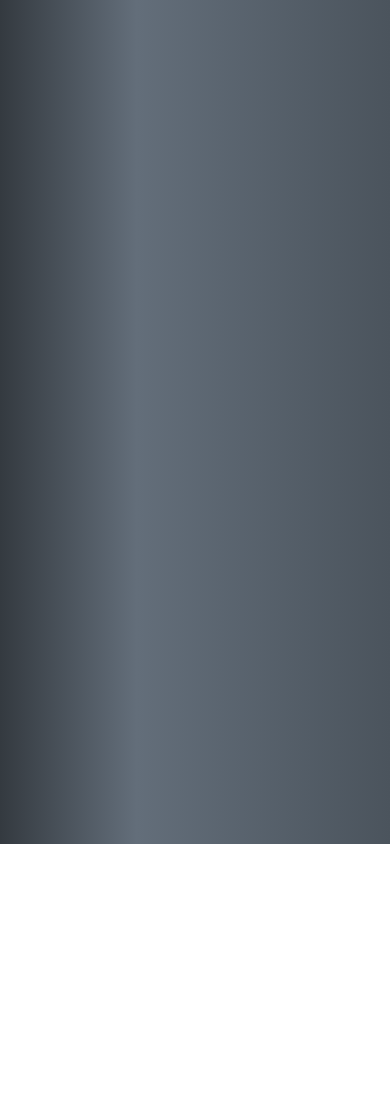
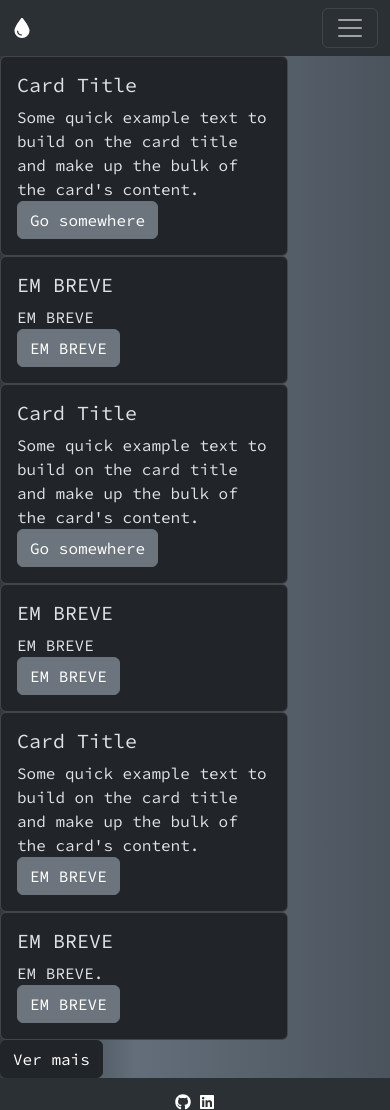
Before and after one commit to GabrielGotinha/PortFolio-att, a React (Vite) app: page /projetos in a window 390 px wide. Before the commit this address had no page. Before the commit the page ends 844 px from the top, so only its background shows below. Built offline with nearby package versions, Linux system fonts and the light colour scheme.

Commit message:
deixando responsivo

```diff
--- a/src/components/Cardcont.jsx
+++ b/src/components/Cardcont.jsx
@@ -6,7 +6,7 @@ export default function Cardcont () {
     return(
         <>
 
-          <div className="card bg-[#1C1F23] text-[#AABFD2] max-w-2xl shadow-[#1C1F23] shadow-lg">
+          <div className="card bg-[#1C1F23] text-[#AABFD2] max-w-4xl shadow-[#1C1F23] shadow-lg">
             <div className="card-body">
             Com amor a tecnologia resolvi entrar no Desenvolvimento Web. Desde os meus 12 anos sempre assistia videos no youtube de programação. Quando completei meus 17 decidir aprender programação, e hoje estou sempre estudando mais e melhorando. Busco crecer profissionalmente e também como pessoa, quero evoluir em carreira e alcançar minhas metas.
             </div>
--- a/src/components/Footer.jsx
+++ b/src/components/Footer.jsx
@@ -4,7 +4,7 @@ import { FaLinkedin } from "react-icons/fa";
 export default function Footer () {
     return (
         <>
-        <div className="fixed-bottom ">
+        <div className=" mt-9">
 
             <footer bg="dark" data-bs-theme="dark" className="h-16  bg-body-tertiary">
 
--- a/src/components/Navbar3.jsx
+++ b/src/components/Navbar3.jsx
@@ -19,7 +19,9 @@ export default function Navbar3 () {
           <Nav className="me-auto gap-3">
             <Link to="/"><Nav className='text-gray-400 mt-2 font-semibold hover:text-gray-200'>Home</Nav></Link>
             <Link to="competencias"><Nav className='text-gray-400 mt-2 font-semibold hover:text-gray-200'>Competencias</Nav></Link>
+            <Link to="projetos"><Nav className='text-gray-400 mt-2 font-semibold hover:text-gray-200'>Projetos</Nav></Link>
             <Link to="contato"><Nav className='text-gray-400 mt-2 font-semibold hover:text-gray-200'>Contato</Nav></Link>
+
             <NavDropdown title="Sobre" className='font-semibold' id="basic-nav-dropdown">
 
               <NavDropdown.Item href="https://www.linkedin.com/in/gabriel-angello" target='_blank'>
--- a/src/main.jsx
+++ b/src/main.jsx
@@ -6,6 +6,7 @@ import { BrowserRouter, Routes, Route } from "react-router-dom";
 import Competencias from './pages/Competencias.jsx'
 import Contato from './pages/Contato.jsx'
 import Home from './pages/Home.jsx'
+import Projetos from './pages/Projetos.jsx';
 
 ReactDOM.createRoot(document.getElementById('root')).render(
   <React.StrictMode>
@@ -15,6 +16,7 @@ ReactDOM.createRoot(document.getElementById('root')).render(
           <Route path="/" element={<Home />}/>
           <Route path="competencias" element={<Competencias/>} />
           <Route path="contato" element={<Contato/>} />
+          <Route path="projetos" element={<Projetos/>} />
         </Route>
       </Routes>
     </BrowserRouter>
--- a/src/pages/Contato.jsx
+++ b/src/pages/Contato.jsx
@@ -4,11 +4,11 @@ import Card from 'react-bootstrap/Card';
 export default function Contato () {
     return (
         <>
-            <div className='ml-28 mt-24 flex justify-between '>
+            <div className=' mt-24 grid grid-cols-1 md:grid-cols-2 '>
                 <picture>
-                    <img src={Eu} className='w-52  rounded-full' alt="minha foto" />
+                    <img src={Eu} className='w-44  rounded-full' alt="minha foto" />
                 </picture>
-                <Card className='mr-28 flex flex-col' bg='dark' data-bs-theme="dark" >
+                <Card className=' flex flex-col' bg='dark' data-bs-theme="dark" >
                     <Card.Body>
                         <Card.Title>Email</Card.Title>
                         <Card.Text>
--- a/src/pages/Home.jsx
+++ b/src/pages/Home.jsx
@@ -18,9 +18,10 @@ export default function Home () {
 
                 <div className='flex justify-center'><Cardcont/></div>
 
-                <Footer/>
+
 
             </main>
+            <div className='fixed-bottom'><Footer/></div>
         </>
     )
 }
--- /dev/null
+++ b/src/pages/Projetos.jsx
@@ -0,0 +1,110 @@
+import Button from 'react-bootstrap/Button';
+import Card from 'react-bootstrap/Card';
+import Footer from '../components/Footer'
+
+
+export default function Projetos () {
+
+    function handlemenu () {
+        if(menu.style.display == 'grid'){
+            menu.style.display = 'none'
+        }else{
+            menu.style.display = 'grid'
+        }
+    }
+
+    return(
+        <>
+            <div className='grid grid-flow-col content-around grid-rows-6 gap-8 w-screen m-auto pt-10 md:grid-rows-2' >
+            <Card bg="dark" data-bs-theme="dark" style={{ width: '18rem' }}>
+      <Card.Body>
+        <Card.Title>Card Title</Card.Title>
+        <Card.Text>
+          Some quick example text to build on the card title and make up the
+          bulk of the card's content.
+        </Card.Text>
+        <Button variant="secondary">Go somewhere</Button>
+      </Card.Body>
+    </Card>
+    <Card bg="dark" data-bs-theme="dark" style={{ width: '18rem' }}>
+      <Card.Body>
+        <Card.Title>EM BREVE</Card.Title>
+        <Card.Text>
+          EM BREVE
+        </Card.Text>
+        <Button variant="secondary">EM BREVE</Button>
+      </Card.Body>
+    </Card>
+    <Card bg="dark" data-bs-theme="dark" style={{ width: '18rem' }}>
+      <Card.Body>
+        <Card.Title>Card Title</Card.Title>
+        <Card.Text>
+          Some quick example text to build on the card title and make up the
+          bulk of the card's content.
+        </Card.Text>
+        <Button variant="secondary">Go somewhere</Button>
+      </Card.Body>
+    </Card>
+    <Card bg="dark" data-bs-theme="dark" style={{ width: '18rem' }}>
+      <Card.Body>
+        <Card.Title>EM BREVE</Card.Title>
+        <Card.Text>
+          EM BREVE
+        </Card.Text>
+        <Button variant="secondary">EM BREVE</Button>
+      </Card.Body>
+    </Card>
+    <Card bg="dark" data-bs-theme="dark" style={{ width: '18rem' }}>
+      <Card.Body>
+        <Card.Title>Card Title</Card.Title>
+        <Card.Text>
+          Some quick example text to build on the card title and make up the
+          bulk of the card's content.
+        </Card.Text>
+        <Button variant="secondary">EM BREVE</Button>
+      </Card.Body>
+    </Card>
+    <Card bg="dark" data-bs-theme="dark" style={{ width: '18rem' }}>
+      <Card.Body>
+        <Card.Title>EM BREVE</Card.Title>
+        <Card.Text>
+          EM BREVE.
+        </Card.Text>
+        <Button variant="secondary">EM BREVE</Button>
+      </Card.Body>
+    </Card>
+
+            </div>
+            <div className='flex justify-center mt-6'><Button variant="dark" onClick={handlemenu}>Ver mais</Button></div>
+
+        <div id='menu' style={{display: 'none'}} className='grid-flow-col content-around  gap-2 mt-10 grid-rows-3 w-screen md:grid-rows-1 '>
+        <Card bg="dark" data-bs-theme="dark" style={{ width: '18rem' }}>
+      <Card.Body>
+        <Card.Title>EM BREVE</Card.Title>
+        <Card.Text>
+          EM BREVE
+        </Card.Text>
+      </Card.Body>
+    </Card>
+    <Card bg="dark" data-bs-theme="dark" style={{ width: '18rem' }}>
+      <Card.Body>
+        <Card.Title>EM BREVE</Card.Title>
+        <Card.Text>
+          EM BREVE
+        </Card.Text>
+      </Card.Body>
+    </Card>
+    <Card bg="dark" data-bs-theme="dark" style={{ width: '18rem' }}>
+      <Card.Body>
+        <Card.Title>EM BREVE</Card.Title>
+        <Card.Text>
+          EM BREVE
+        </Card.Text>
+      </Card.Body>
+    </Card>
+        </div>
+
+        <Footer/>
+        </>
+    )
+}
```
Also changed, not shown: src/pages/Competencias.jsx (+14 -43 lines).
